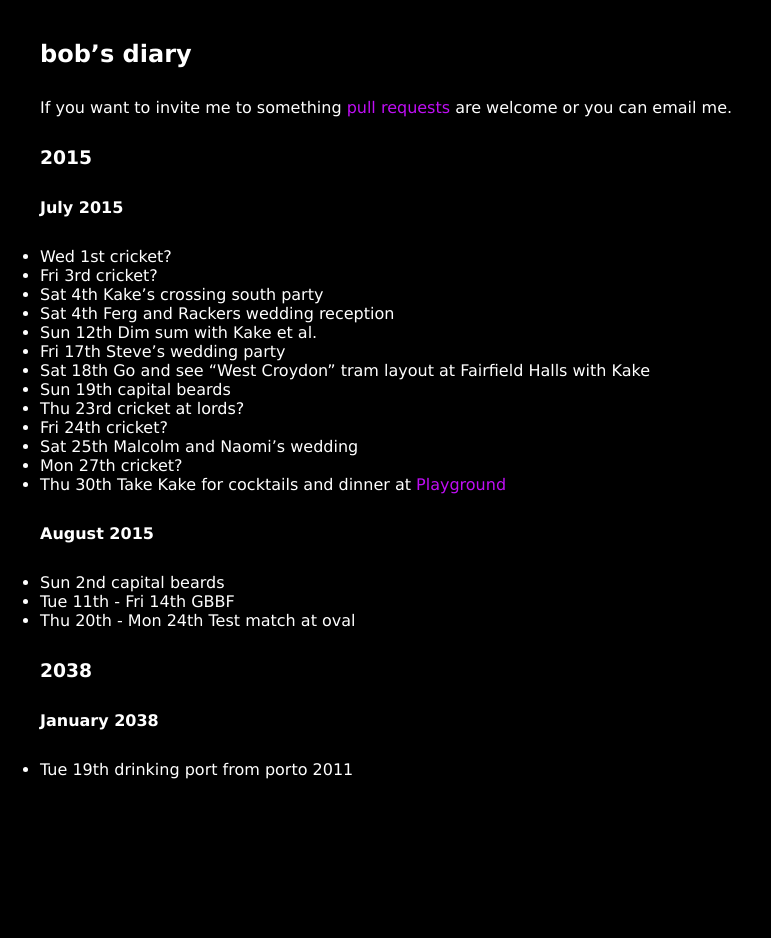
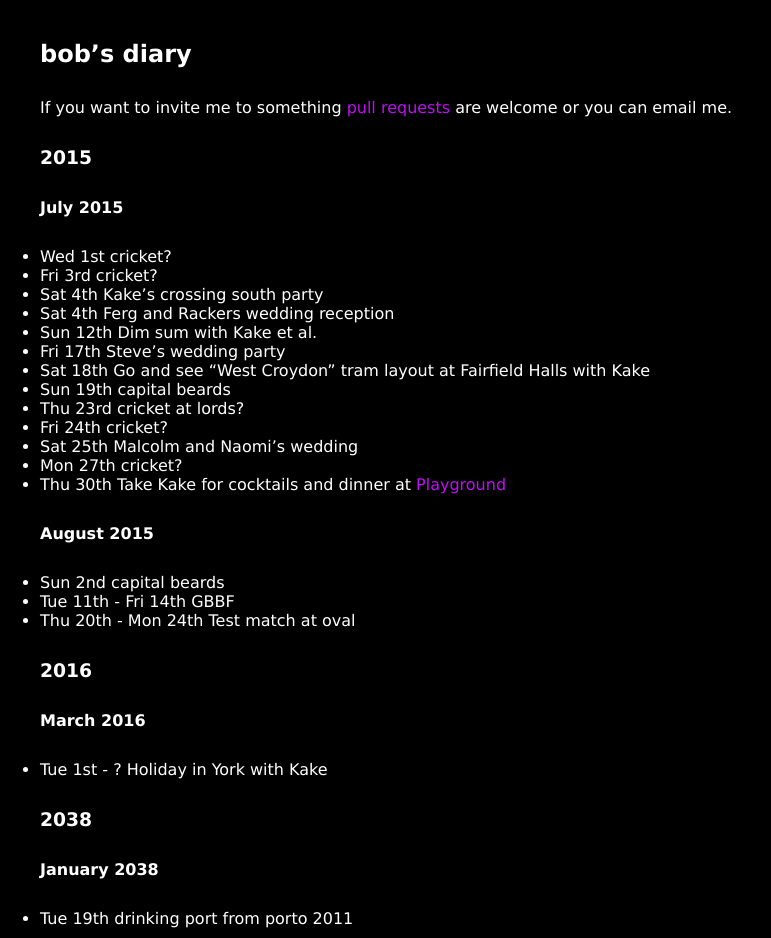
Before and after one commit to rjw1/randomness.org.uk, a Jekyll site: the page built from diary/index.md, in a window 1280 px wide. Shown: the whole page, without its empty margins (0-771 px from the left). Built offline with Jekyll 4.4.1, drawn with Linux system fonts in a browser that asks for light colours; Markdown is read by kramdown in place of the engine named in the settings.

Commit message:
Add March 2016 holiday

```diff
--- a/diary/index.md
+++ b/diary/index.md
@@ -32,6 +32,12 @@ are welcome or you can email me.
 * Tue 11th - Fri 14th GBBF
 * Thu 20th - Mon 24th Test match at oval
 
+### 2016 ###
+
+#### March 2016 ####
+
+* Tue 1st - ? Holiday in York with Kake
+
 ### 2038 ###
 
 #### January 2038 ####
```
